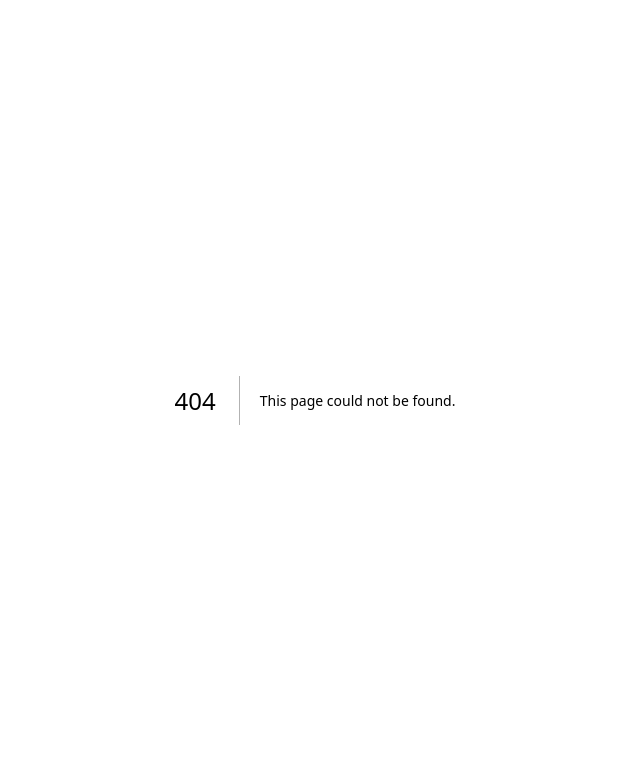
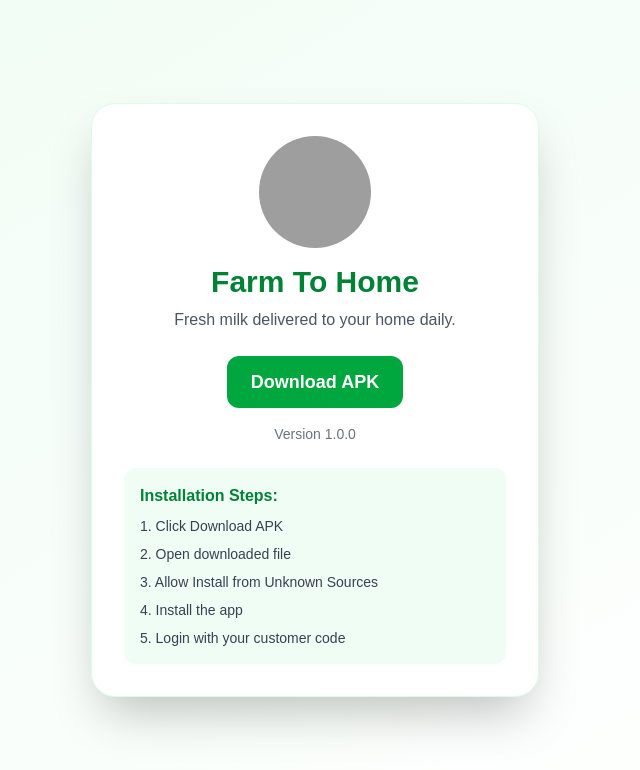
Before and after one commit to DARSHAN8577/farm-to-home-admin, a Next.js app: page /download in a window 1280 px wide. Before the commit this address had no page. Shown: the top 770 px of the page, without its empty margins (325-965 px from the left). Built offline with nearby package versions, Linux system fonts and the light colour scheme; grey boxes are pictures that could not be loaded.

Commit message:
Added APK for customer download

```diff
--- /dev/null
+++ b/app/download/page.tsx
@@ -0,0 +1,53 @@
+export default function DownloadPage() {
+    return (
+        <div className="min-h-screen bg-gradient-to-br from-green-50 to-white flex items-center justify-center p-6">
+            <div className="bg-white shadow-2xl rounded-3xl p-8 max-w-md w-full text-center border border-green-100">
+
+                {/* Logo */}
+                <img
+                    src="/logo.png"
+                    alt="Farm To Home"
+                    className="w-28 h-28 mx-auto mb-4 rounded-full"
+                />
+
+                {/* Title */}
+                <h1 className="text-3xl font-bold text-green-700 mb-2">
+                    Farm To Home
+                </h1>
+
+                <p className="text-gray-600 mb-6">
+                    Fresh milk delivered to your home daily.
+                </p>
+
+                {/* APK Download Button */}
+                <a
+                    href="https://farm-to-home-admin.vercel.app/apk/farm-to-home.apk"
+                    download
+                    className="bg-green-600 hover:bg-green-700 text-white px-6 py-3 rounded-xl text-lg font-semibold inline-block transition"
+                >
+                    Download APK
+                </a>
+
+                {/* Version */}
+                <p className="mt-4 text-sm text-gray-500">
+                    Version 1.0.0
+                </p>
+
+                {/* Instructions */}
+                <div className="mt-6 text-left bg-green-50 p-4 rounded-xl">
+                    <h2 className="font-semibold text-green-700 mb-2">
+                        Installation Steps:
+                    </h2>
+                    <ul className="text-sm text-gray-700 space-y-2">
+                        <li>1. Click Download APK</li>
+                        <li>2. Open downloaded file</li>
+                        <li>3. Allow Install from Unknown Sources</li>
+                        <li>4. Install the app</li>
+                        <li>5. Login with your customer code</li>
+                    </ul>
+                </div>
+
+            </div>
+        </div>
+    );
+}
```
Also changed, not shown: 1 other file (tests, documents, lock files or other folders).
